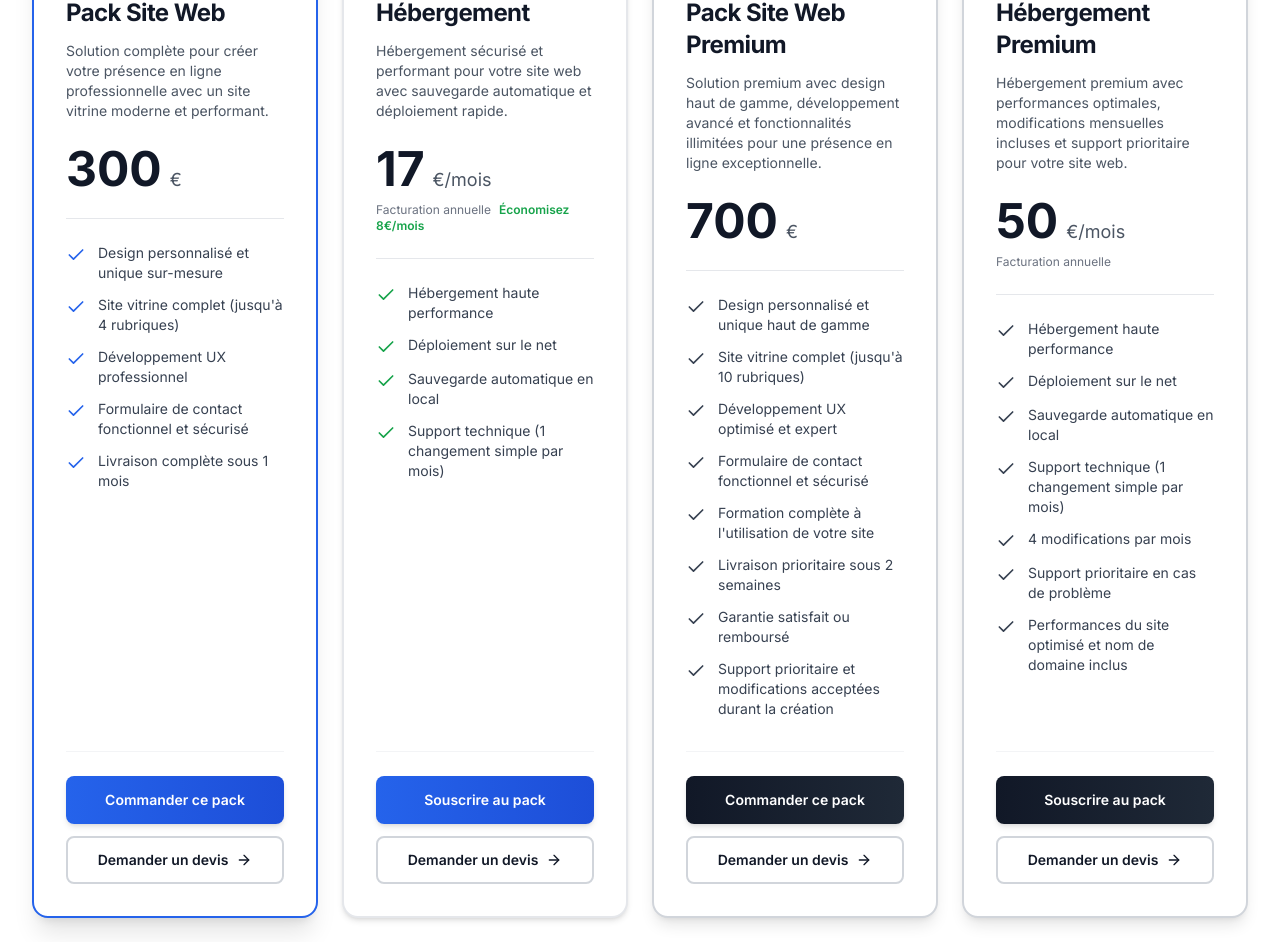
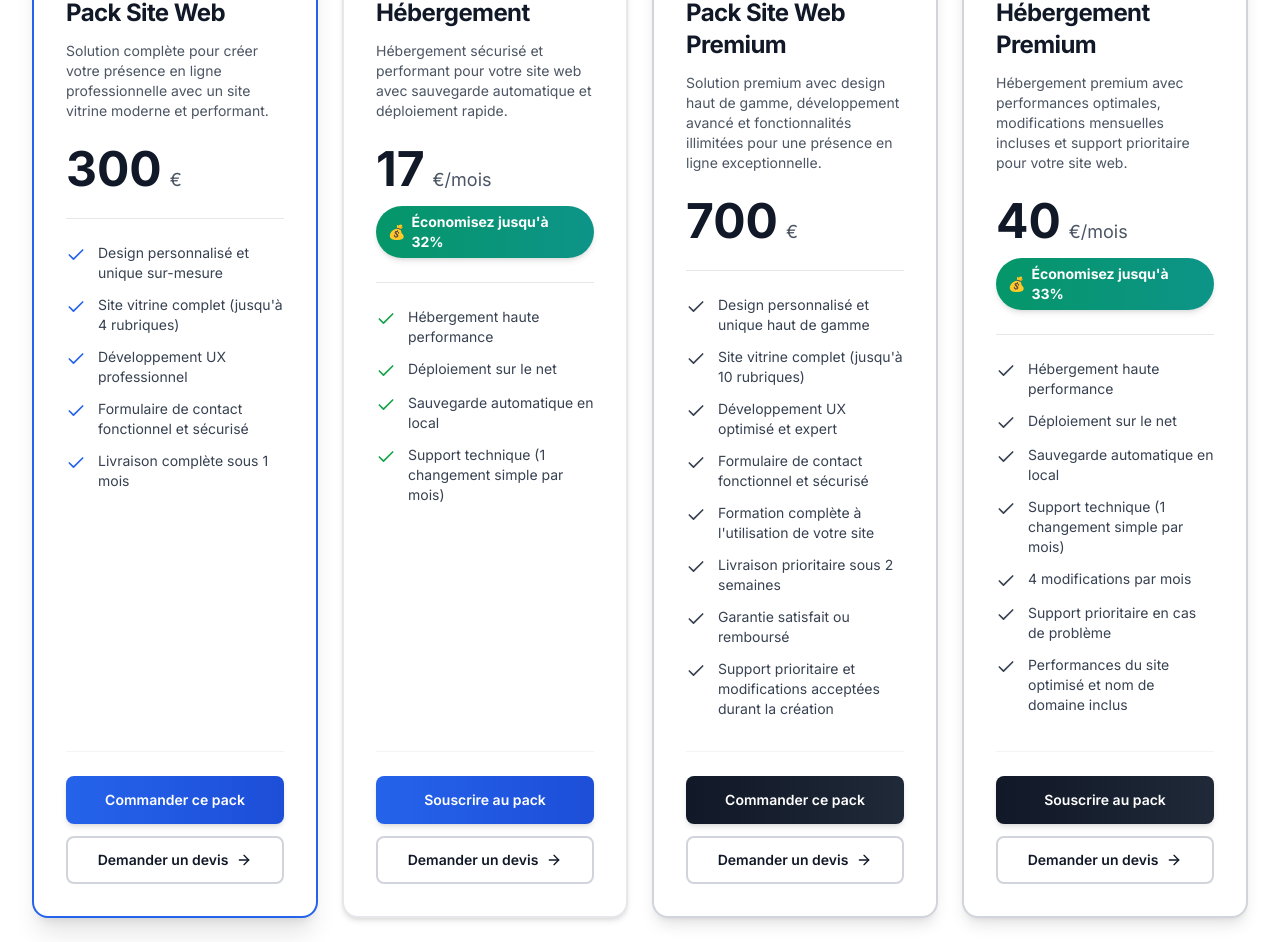
Before and after one commit to HugoBouchez/webnyx, a Next.js app: page /tarifs in a window 1280 px wide. Shown: the part 826-1768 px from the top of the page. Built offline with nearby package versions, Linux system fonts and the light colour scheme.

Commit message:
feat: Ajout bulles d'économies avec design élégant (vert émeraude/teal) pour formules hébergement

```diff
--- a/app/services/page.tsx
+++ b/app/services/page.tsx
@@ -74,7 +74,7 @@ const hostingPack = {
   premium: {
     title: 'Hébergement Premium',
     price: '60€/mois',
-    priceAnnual: '50€/mois',
+    priceAnnual: '40€/mois',
     description: 'Hébergement premium avec performances optimales, modifications mensuelles incluses et support prioritaire pour votre site web.',
     icon: Crown,
     color: 'premium',
@@ -310,15 +310,27 @@ export default function Services() {
             {/* Comparison Header */}
             <div className="max-w-5xl mx-auto mb-8">
               <div className="grid grid-cols-2 gap-4 text-center">
-                <div className="p-4 bg-slate-50 dark:bg-slate-900/50 rounded-lg border border-slate-200 dark:border-slate-800">
+                <div className="p-4 bg-slate-50 dark:bg-slate-900/50 rounded-lg border border-slate-200 dark:border-slate-800 relative">
                   <div className="text-sm font-semibold text-slate-600 dark:text-slate-400 mb-1">FORMULE STANDARD</div>
                   <div className="text-2xl font-bold text-gray-900 dark:text-white">25€/mois</div>
-                  <div className="text-xs text-gray-500 dark:text-gray-500 mt-1">ou 17€/mois en annuel</div>
+                  <div className="text-xs text-gray-500 dark:text-gray-500 mt-1 mb-2">
+                    ou 17€/mois en annuel
+                  </div>
+                  <div className="inline-flex items-center px-3 py-1.5 bg-gradient-to-r from-emerald-600 to-teal-600 text-white rounded-full text-xs font-bold shadow-md">
+                    <span className="mr-1.5">💰</span>
+                    Économisez jusqu'à 32%
+                  </div>
                 </div>
-                <div className="p-4 bg-slate-900 dark:bg-slate-800 rounded-lg border border-slate-700 dark:border-slate-700">
+                <div className="p-4 bg-slate-900 dark:bg-slate-800 rounded-lg border border-slate-700 dark:border-slate-700 relative">
                   <div className="text-sm font-semibold text-slate-300 mb-1">FORMULE PREMIUM</div>
                   <div className="text-2xl font-bold text-white">60€/mois</div>
-                  <div className="text-xs text-slate-400 mt-1">ou 50€/mois en annuel (+3 modifications/mois)</div>
+                  <div className="text-xs text-slate-400 mt-1 mb-2">
+                    ou 40€/mois en annuel
+                  </div>
+                  <div className="inline-flex items-center px-3 py-1.5 bg-gradient-to-r from-emerald-600 to-teal-600 text-white rounded-full text-xs font-bold shadow-md">
+                    <span className="mr-1.5">💰</span>
+                    Économisez jusqu'à 33%
+                  </div>
                 </div>
               </div>
             </div>
--- a/app/tarifs/page.tsx
+++ b/app/tarifs/page.tsx
@@ -67,7 +67,7 @@ const pricingPlans = [
     name: 'Hébergement Premium',
     description: 'Hébergement premium avec performances optimales, modifications mensuelles incluses et support prioritaire pour votre site web.',
     price: '60',
-    priceAnnual: '50',
+    priceAnnual: '40',
     period: '€/mois',
     badge: 'Premium',
     icon: Crown,
@@ -231,7 +231,7 @@ export default function Tarifs() {
                   </p>
 
                   {/* Price */}
-                  <div className="mb-4 sm:mb-6 pb-4 sm:pb-6 border-b border-gray-200 dark:border-gray-800">
+                  <div className="mb-4 sm:mb-6 pb-4 sm:pb-6 border-b border-gray-200 dark:border-gray-800 relative">
                     <div className="flex items-baseline">
                       <span className="text-3xl sm:text-4xl md:text-5xl font-bold text-gray-900 dark:text-white">
                         {displayPrice}
@@ -240,14 +240,25 @@ export default function Tarifs() {
                         {plan.period}
                       </span>
                     </div>
-                    {plan.period.includes('mois') && (
+                    {plan.period.includes('mois') && isAnnual && (
+                      <div className="mt-3">
+                        {plan.name === 'Hébergement' && (
+                          <div className="inline-flex items-center px-3 py-1.5 bg-gradient-to-r from-emerald-600 to-teal-600 text-white rounded-full text-xs sm:text-sm font-bold shadow-md">
+                            <span className="mr-1.5">💰</span>
+                            Économisez jusqu'à 32%
+                          </div>
+                        )}
+                        {plan.name === 'Hébergement Premium' && (
+                          <div className="inline-flex items-center px-3 py-1.5 bg-gradient-to-r from-emerald-600 to-teal-600 text-white rounded-full text-xs sm:text-sm font-bold shadow-md">
+                            <span className="mr-1.5">💰</span>
+                            Économisez jusqu'à 33%
+                          </div>
+                        )}
+                      </div>
+                    )}
+                    {plan.period.includes('mois') && !isAnnual && (
                       <p className="text-xs text-gray-500 dark:text-gray-500 mt-2">
-                        Facturation {isAnnual ? 'annuelle' : 'mensuelle'}
-                        {isAnnual && plan.name === 'Hébergement' && (
-                          <span className="ml-2 text-green-600 dark:text-green-400 font-semibold">
-                            Économisez {25 - 17}€/mois
-                          </span>
-                        )}
+                        Facturation mensuelle
                       </p>
                     )}
                   </div>
```
